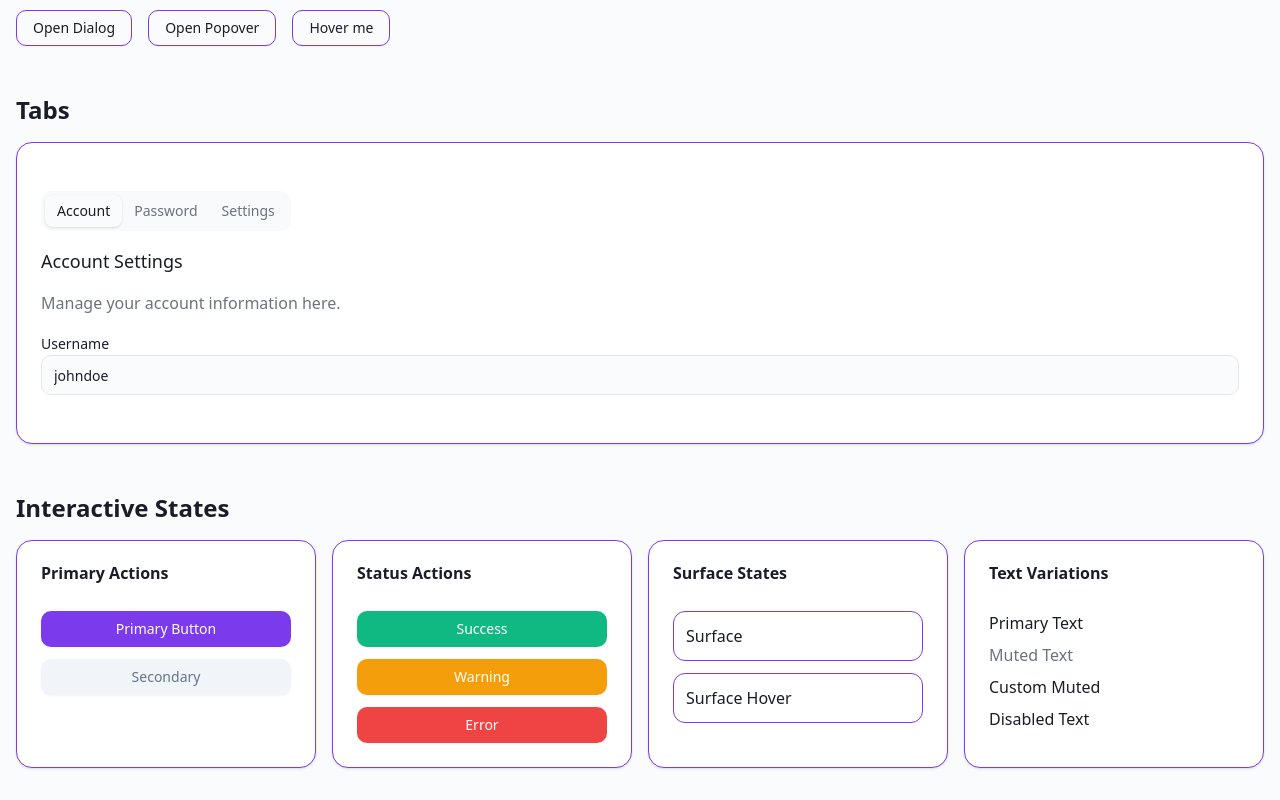
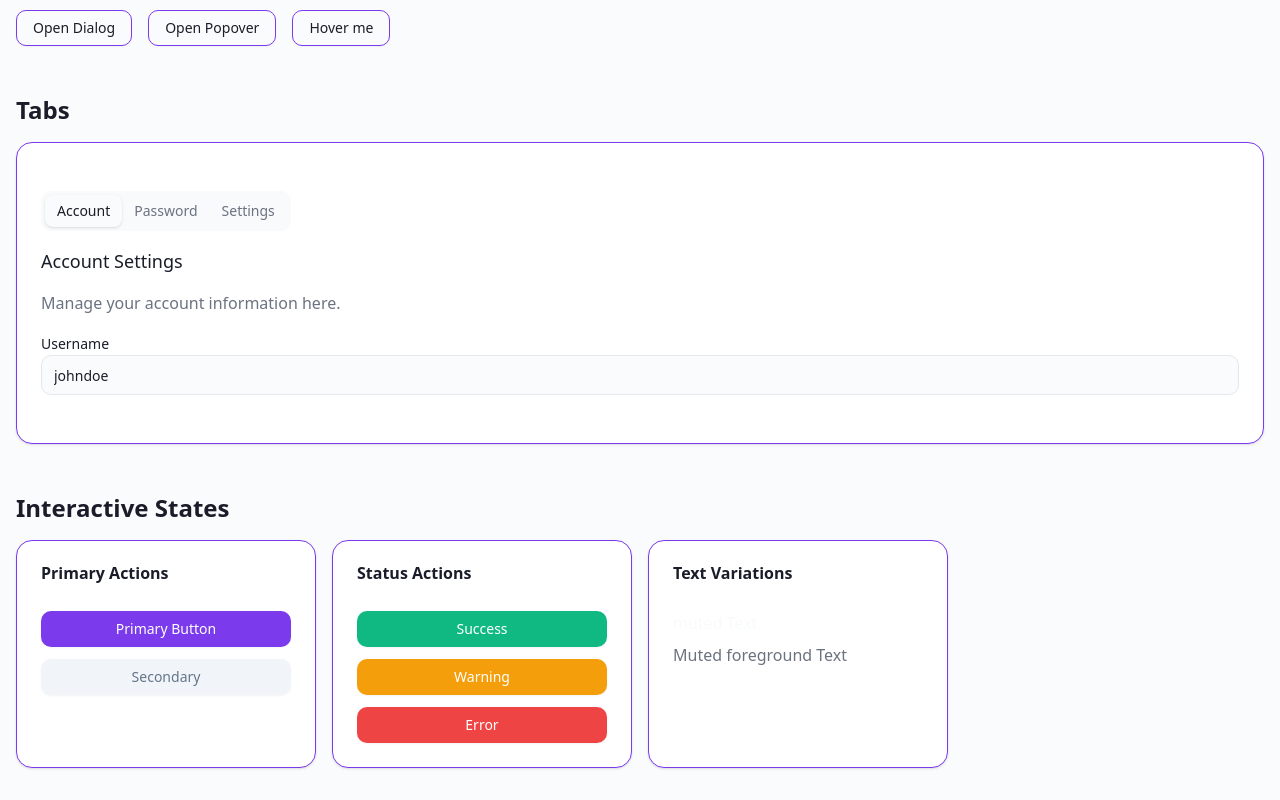
Before and after one commit to NarawitC/simple-do, a Next.js app: page /example in a window 1280 px wide. Shown: the part 3308-4108 px from the top of the page. Built offline with nearby package versions, Linux system fonts and the light colour scheme.

Commit message:
complete task 1.3

```diff
--- a/src/app/example/page.tsx
+++ b/src/app/example/page.tsx
@@ -638,27 +638,13 @@ export default function Example() {
 
               <Card>
                 <CardHeader>
-                  <CardTitle>Surface States</CardTitle>
-                </CardHeader>
-                <CardContent className="space-y-3">
-                  <div className="bg-surface rounded-lg border p-3">
-                    Surface
-                  </div>
-                  <div className="bg-surface-hover rounded-lg border p-3">
-                    Surface Hover
-                  </div>
-                </CardContent>
-              </Card>
-
-              <Card>
-                <CardHeader>
                   <CardTitle>Text Variations</CardTitle>
                 </CardHeader>
                 <CardContent className="space-y-2">
-                  <div className="text-foreground">Primary Text</div>
-                  <div className="text-muted-foreground">Muted Text</div>
-                  <div className="text-text-muted">Custom Muted</div>
-                  <div className="text-text-disabled">Disabled Text</div>
+                  <div className="text-muted">muted Text</div>
+                  <div className="text-muted-foreground">
+                    Muted foreground Text
+                  </div>
                 </CardContent>
               </Card>
             </div>
--- a/src/app/globals.css
+++ b/src/app/globals.css
@@ -4,47 +4,99 @@
 @custom-variant dark (&:is(.dark *));
 
 @theme inline {
+  /* ================================================== */
+  /* TYPOGRAPHY                                         */
+  /* ================================================== */
+  --font-sans: var(--font-geist-sans);
+  --font-mono: var(--font-geist-mono);
+
+  /* ================================================== */
+  /* BASE COLORS                                        */
+  /* ================================================== */
   --color-background: var(--background);
   --color-foreground: var(--foreground);
-  --font-sans: var(--font-geist-sans);
-  --font-mono: var(--font-geist-mono);
+  --color-card: var(--card);
+  --color-card-foreground: var(--card-foreground);
+  --color-popover: var(--popover);
+  --color-popover-foreground: var(--popover-foreground);
+
+  /* ================================================== */
+  /* BRAND COLORS                                       */
+  /* ================================================== */
+  --color-primary: var(--primary);
+  --color-primary-foreground: var(--primary-foreground);
+  --color-secondary: var(--secondary);
+  --color-secondary-foreground: var(--secondary-foreground);
+  --color-accent: var(--accent);
+  --color-accent-foreground: var(--accent-foreground);
+
+  /* ================================================== */
+  /* UI ELEMENTS                                        */
+  /* ================================================== */
+  --color-muted: var(--muted);
+  --color-muted-foreground: var(--muted-foreground);
+  --color-border: var(--border);
+  --color-input: var(--input);
+  --color-ring: var(--ring);
+  --color-destructive: var(--destructive);
+
+  /* ================================================== */
+  /* STATUS COLORS                                      */
+  /* ================================================== */
+  --color-success: var(--success);
+  --color-warning: var(--warning);
+  --color-error: var(--error);
+  --color-info: var(--info);
+
+  /* ================================================== */
+  /* CHART COLORS                                       */
+  /* ================================================== */
+  --color-chart-1: var(--chart-1);
+  --color-chart-2: var(--chart-2);
+  --color-chart-3: var(--chart-3);
+  --color-chart-4: var(--chart-4);
+  --color-chart-5: var(--chart-5);
+
+  /* ================================================== */
+  /* SIDEBAR COLORS                                     */
+  /* ================================================== */
+  --color-sidebar: var(--sidebar);
+  --color-sidebar-foreground: var(--sidebar-foreground);
+  --color-sidebar-primary: var(--sidebar-primary);
+  --color-sidebar-primary-foreground: var(--sidebar-primary-foreground);
+  --color-sidebar-accent: var(--sidebar-accent);
+  --color-sidebar-accent-foreground: var(--sidebar-accent-foreground);
+  --color-sidebar-border: var(--sidebar-border);
   --color-sidebar-ring: var(--sidebar-ring);
-  --color-sidebar-border: var(--sidebar-border);
-  --color-sidebar-accent-foreground: var(--sidebar-accent-foreground);
-  --color-sidebar-accent: var(--sidebar-accent);
-  --color-sidebar-primary-foreground: var(--sidebar-primary-foreground);
-  --color-sidebar-primary: var(--sidebar-primary);
-  --color-sidebar-foreground: var(--sidebar-foreground);
-  --color-sidebar: var(--sidebar);
-  --color-chart-5: var(--chart-5);
-  --color-chart-4: var(--chart-4);
-  --color-chart-3: var(--chart-3);
-  --color-chart-2: var(--chart-2);
-  --color-chart-1: var(--chart-1);
-  --color-ring: var(--ring);
-  --color-input: var(--input);
-  --color-border: var(--border);
-  --color-destructive: var(--destructive);
-  --color-accent-foreground: var(--accent-foreground);
-  --color-accent: var(--accent);
-  --color-muted-foreground: var(--muted-foreground);
-  --color-muted: var(--muted);
-  --color-secondary-foreground: var(--secondary-foreground);
-  --color-secondary: var(--secondary);
-  --color-primary-foreground: var(--primary-foreground);
-  --color-primary: var(--primary);
-  --color-popover-foreground: var(--popover-foreground);
-  --color-popover: var(--popover);
-  --color-card-foreground: var(--card-foreground);
-  --color-card: var(--card);
+
+  /* ================================================== */
+  /* BORDER RADIUS                                      */
+  /* ================================================== */
   --radius-sm: calc(var(--radius) - 4px);
   --radius-md: calc(var(--radius) - 2px);
   --radius-lg: var(--radius);
   --radius-xl: calc(var(--radius) + 4px);
-  --color-success: var(--success);
-  --color-warning: var(--warning);
-  --color-error: var(--error);
-  --color-info: var(--info);
+
+  /* ================================================== */
+  /* SPACING SCALE                                      */
+  /* ================================================== */
+  --spacing-xs: 0.25rem;
+  --spacing-sm: 0.5rem;
+  --spacing-md: 1rem;
+  --spacing-lg: 1.5rem;
+  --spacing-xl: 2rem;
+  --spacing-2xl: 3rem;
+  --spacing-3xl: 4rem;
+
+  /* === ANIMATION TIMINGS === */
+  --duration-fast: 150ms;
+  --duration-normal: 300ms;
+  --duration-slow: 500ms;
+
+  /* === ANIMATION EASINGS === */
+  --ease-out: cubic-bezier(0.4, 0, 0.2, 1);
+  --ease-in-out: cubic-bezier(0.4, 0, 0.6, 1);
+  --ease-spring: cubic-bezier(0.68, -0.55, 0.265, 1.55);
 }
 
 :root {
```
Also changed, not shown: .taskmaster/tasks/tasks.json.
